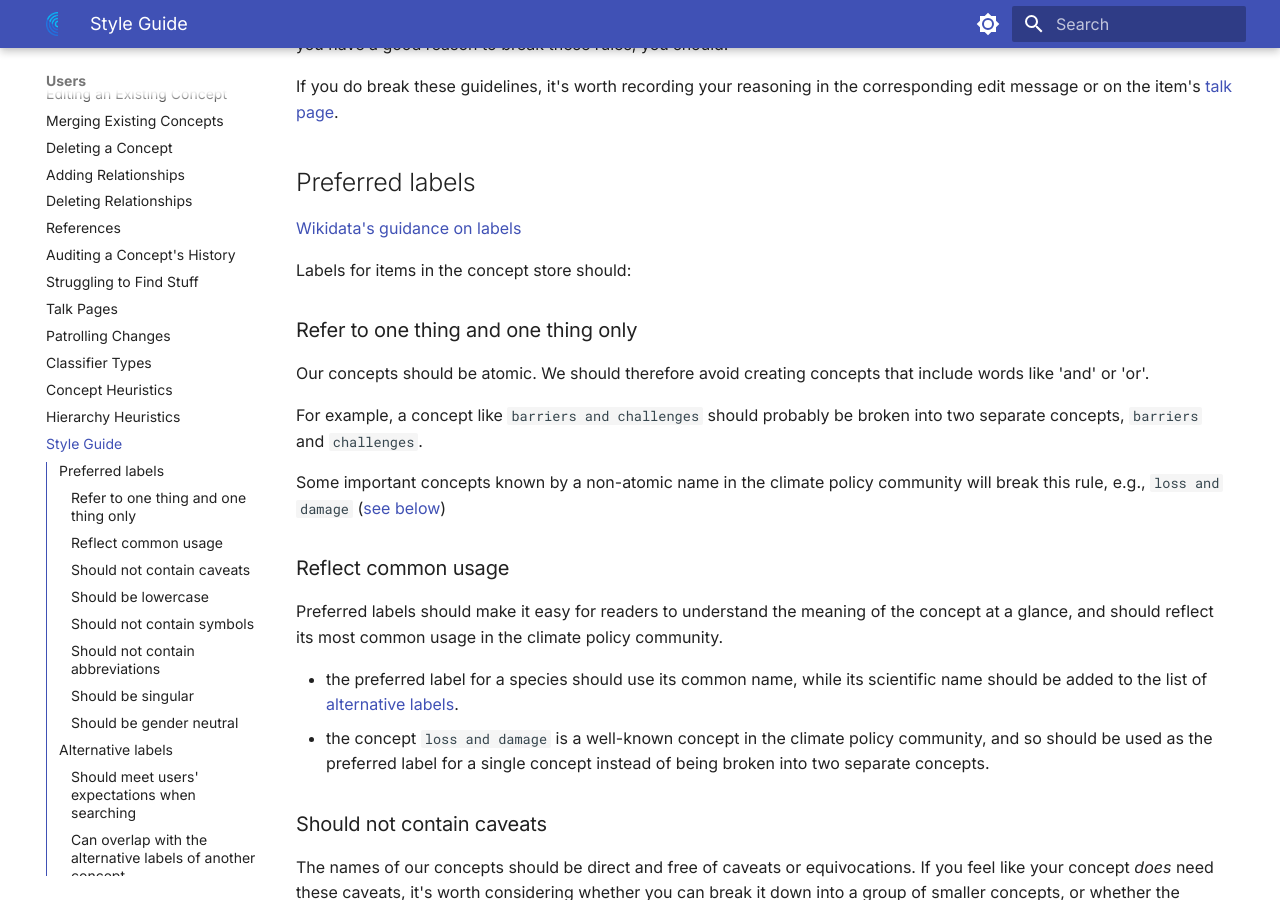
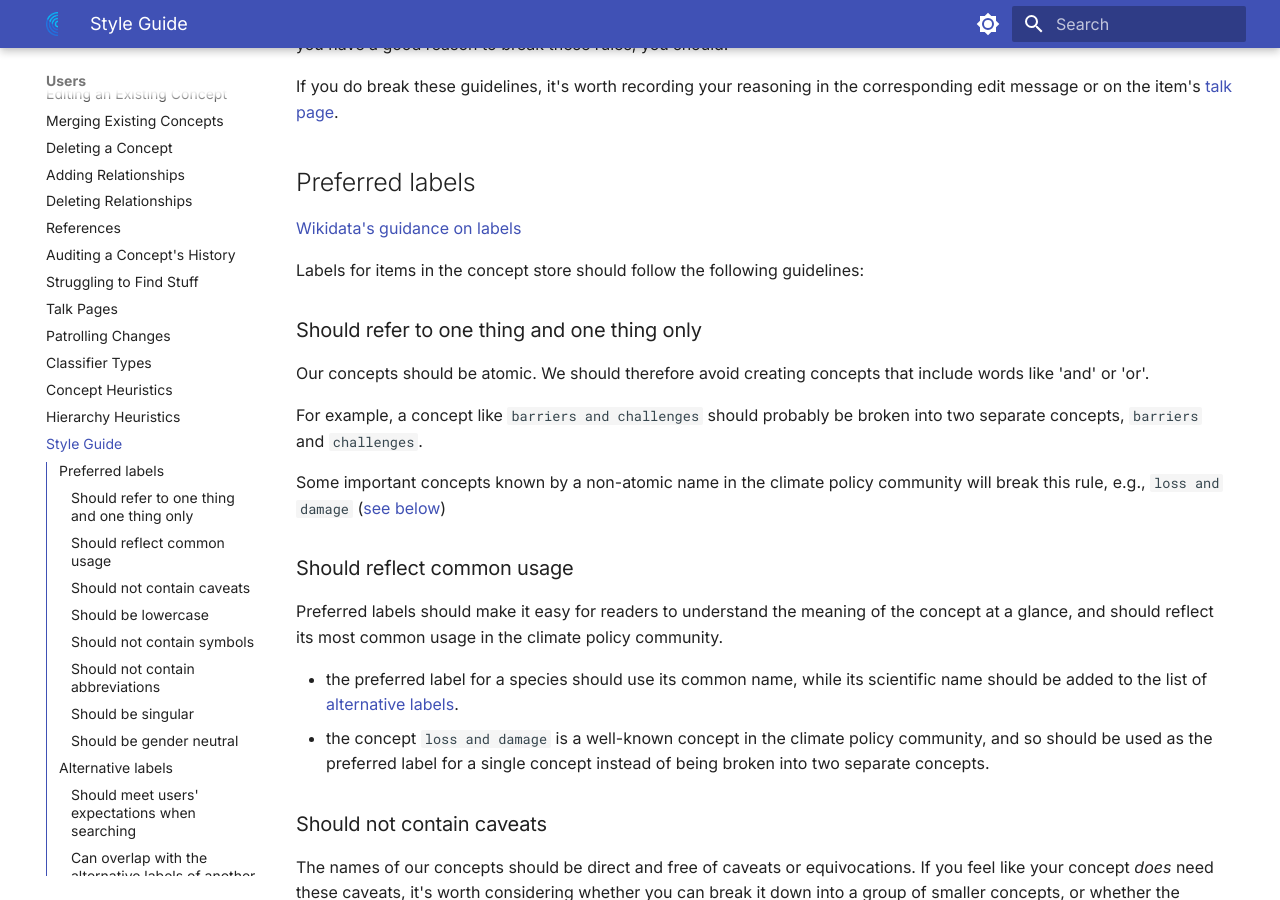
Before and after one commit to climatepolicyradar/knowledge-graph, an MkDocs documentation site: the page built from docs/docs/users/style-guide.md, in a window 1280 px wide and 900 px high, scrolled down 288 px. Built offline with MkDocs 1.6.1 and Material for MkDocs 9.7.7, drawn with Linux system fonts in a browser that asks for light colours; some of the changed text lies outside the part shown.

Commit message:
phrase subtitles consistently

```diff
--- a/docs/docs/users/style-guide.md
+++ b/docs/docs/users/style-guide.md
@@ -10,9 +10,9 @@
 
 [Wikidata's guidance on labels](https://www.wikidata.org/wiki/Help:Label)
 
-Labels for items in the concept store should:
+Labels for items in the concept store should follow the following guidelines:
 
-### Refer to one thing and one thing only
+### Should refer to one thing and one thing only
 
 Our concepts should be atomic. We should therefore avoid creating concepts that include words like 'and' or 'or'.
 
@@ -20,7 +20,7 @@
 
 Some important concepts known by a non-atomic name in the climate policy community will break this rule, e.g., `loss and damage` ([see below](#reflect-common-usage))
 
-### Reflect common usage
+### Should reflect common usage
 
 Preferred labels should make it easy for readers to understand the meaning of the concept at a glance, and should reflect its most common usage in the climate policy community.
 
@@ -122,7 +122,7 @@
 
 Definitions should be part of the public record of what we believe the concept is, and we should be prepared for external users of our tools to question our definitions. A complete definition should cover all edge cases and exceptions to the concept.
 
-### Be sufficient to label examples of the concept in text
+### Should be sufficient to label examples of the concept in text
 
 Definitions should be precise enough that a reader could identify instances of the concept in a passage of text during a labelling task. For example, a definition of `greenhouse gas` should be sufficient to identify instances of `carbon dioxide`, `methane`, and `nitrous oxide` in a given text.
 
@@ -132,7 +132,7 @@
 
 Definitions should be based on the best available evidence, and should be supported by [references](#references) where possible.
 
-### Also avoid information that is likely to change
+### Should also avoid information that is likely to change
 
 As above, words and phrases like "current", "expected", or "last year's" in the definition will eventually need to be changed. We won't always be able to catch these changes in time, so we should endeavour to write definitions which will _remain_ true.
 
```
